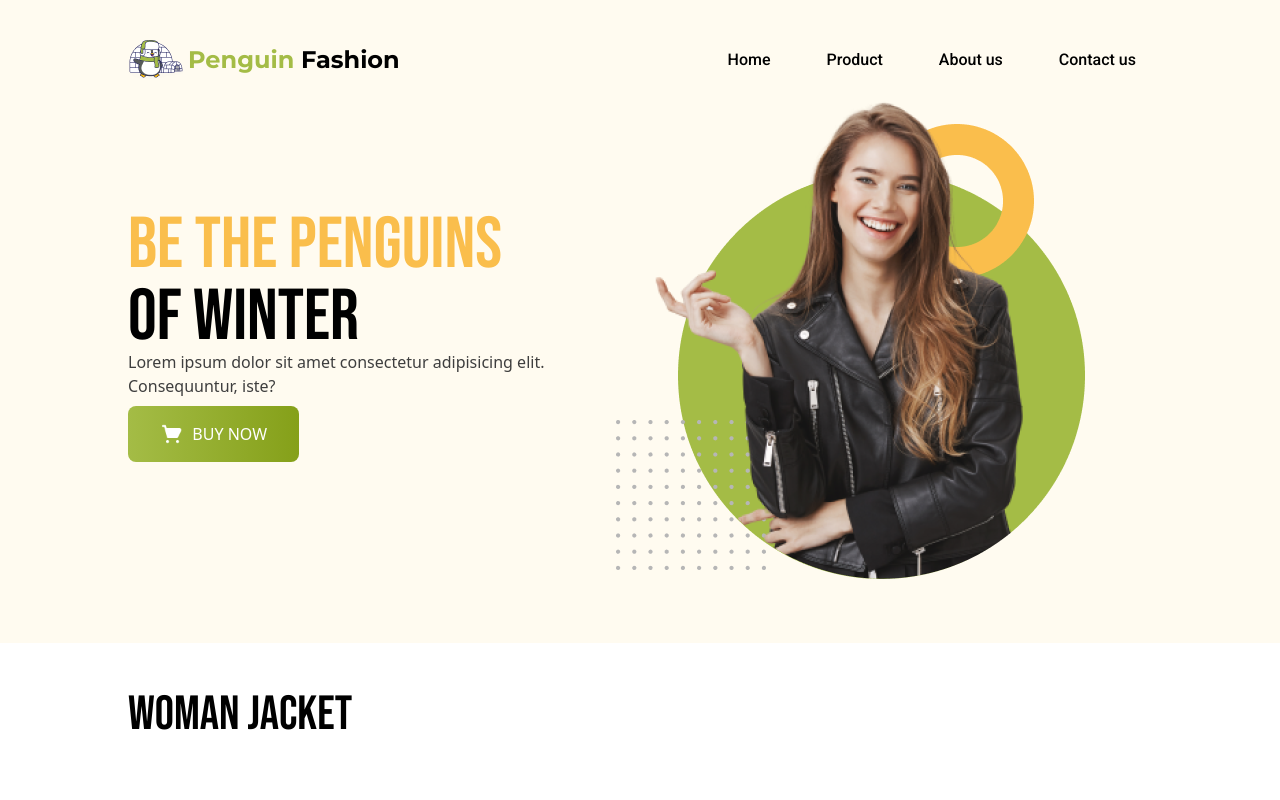
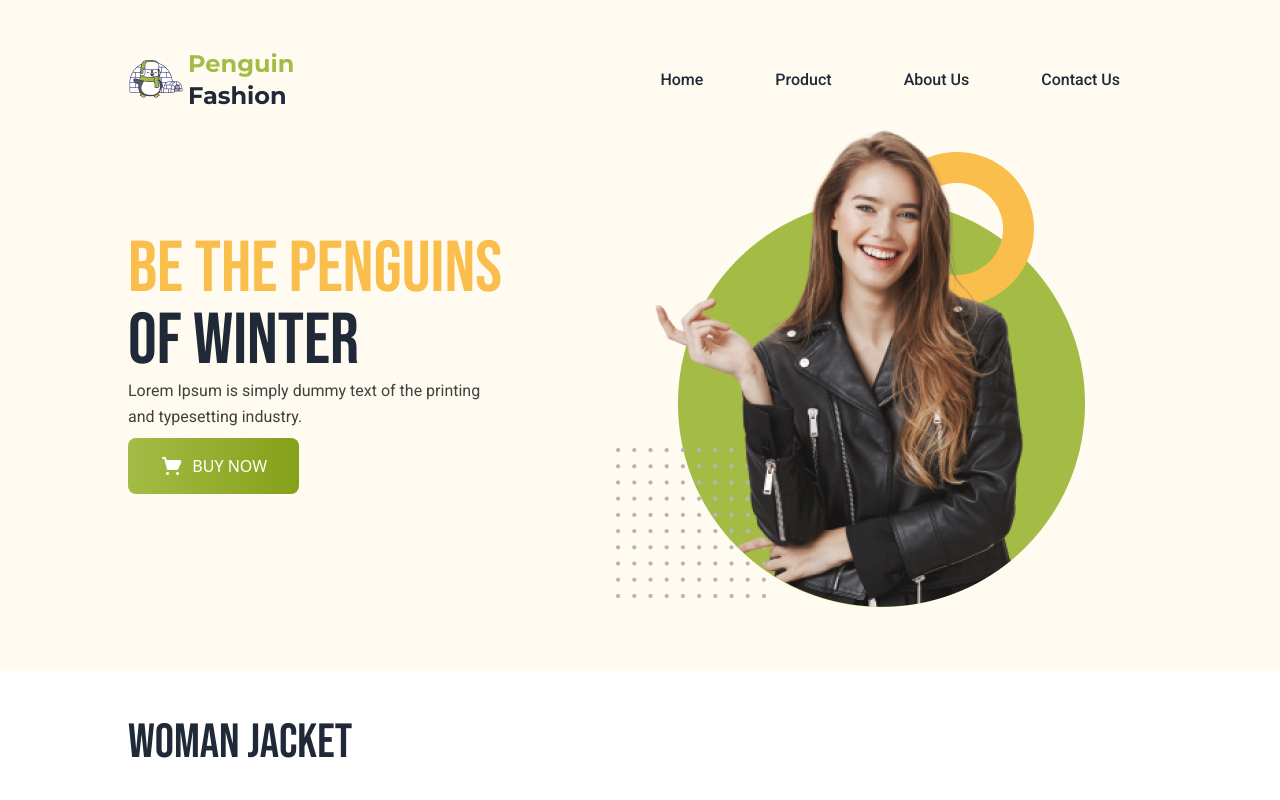
Before and after one commit to kaziMuntasirRahman/Penguin-Clothing, a plain HTML site: page index.html in a window 1280 px wide. Shown: the top 800 px of the page. Drawn offline with nearby package versions, Linux system fonts and the light colour scheme.

Commit message:
navbar responsive done

```diff
--- a/index.html
+++ b/index.html
@@ -1,9 +1,10 @@
 <!DOCTYPE html>
-<html lang="en">
+<html lang="en" data-theme="light">
 
 <head>
   <meta charset="UTF-8">
   <meta name="viewport" content="width=device-width, initial-scale=1.0">
+  <link href="https://cdn.jsdelivr.net/npm/daisyui@4.6.1/dist/full.min.css" rel="stylesheet" type="text/css" />
   <script src="https://cdn.tailwindcss.com"></script>
   <title>Penguin Clothing</title>
   <link rel="preconnect" href="https://fonts.googleapis.com">
@@ -35,23 +36,39 @@
 
 <body>
   <header class="bg-[#FFFBF0] pt-10 pr-36 pb-16 pl-32">
-    <nav class="flex justify-between items-center mb-3">
+
+    <nav class="navbar flex justify-between  px-0">
       <div class="nav-logo flex items-center gap-1">
-        <img src="icons/logo.png" alt="">
-        <h2 class="montserrat text-2xl font-bold"><span class="text-[#A4BC46]">Penguin</span> Fashion</h2>
+        <img src="icons/logo.png">
+        <h2 class="montserrat text-base lg:text-2xl font-bold"><span class="text-[#A4BC46]">Penguin</span> Fashion</h2>
       </div>
-      <div class="links flex gap-14 roboto text-base font-medium">
-        <a href="#">Home</a>
-        <a href="#">Product</a>
-        <a href="#">About us</a>
-        <a href="#">Contact us</a>
+      <div class="navbar-start">
+        <div class="dropdown">
+          <div tabindex="0" role="button" class="btn btn-ghost lg:hidden">
+            <img src="icons/menu-2-outline 1.png" alt="">
+          </div>
+          <ul tabindex="0" class="menu menu-sm dropdown-content mt-3 z-[1] p-2 shadow bg-base-100 rounded-box w-52">
+            <li><a>Home</a></li>
+            <li><a>Products</a></li>
+            <li><a>About Us</a></li>
+            <li><a>Contact Us</a></li>
+          </ul>
+        </div>
+      </div>
+      <div class="navbar-center hidden lg:flex">
+        <ul class="menu menu-horizontal links flex gap-10 roboto text-base font-medium px-0">
+          <li><a href="#">Home</a></li>
+          <li><a href="#">Product</a></li>
+          <li><a href="#">About Us</a></li>
+          <li><a href="#">Contact Us</a></li>
+        </ul>
       </div>
     </nav>
+
     <section class="banner flex justify-between items-center">
       <div class="banner-title">
         <h1 class="bebas-neue text-7xl"><span class="text-[#FABE4C]">Be the Penguins</span><br> of Winter</h1>
-        <p class="text-[#3E3E3E] .roboto text-2 mt-[-4px] mb-2">Lorem ipsum dolor sit amet consectetur adipisicing elit.
-          Consequuntur, iste?</p>
+        <div class="text-neutral-700 text-base font-normal font-['Roboto'] leading-relaxed mb-2">Lorem Ipsum is simply dummy text of the printing <br/>and typesetting industry.</div>
         <button
           class="flex justify-center items-center bg-gradient-to-r from-[#A4BC46] to-[#85A019] text-white py-4 px-8 rounded-lg uppercase border-0"><img
             src="icons/shopping-cart 1.png" alt="" class="w-6">
@@ -65,7 +82,7 @@
     <section class="woman mb-24">
       <h2 class="bebas-neue text-5xl">W0Man Jacket</h2>
       <div class="cart-container grid grid-cols-3 gap-7 mt-16">
-        <div class="cart px-4 py-6 rounded-2xl shadow-gray-950 shadow-sm">
+        <div class="cart px-4 py-6 rounded-2xl shadow">
           <div class="flex justify-center items-center img-container bg-[#F1F1F1] rounded-2xl">
             <img src="images/jacket-1.png" class="w-9/12">
           </div>
@@ -81,7 +98,7 @@
             </button>
           </div>
         </div>
-        <div class="cart px-4 py-6 rounded-2xl shadow-gray-950 shadow-sm">
+        <div class="cart px-4 py-6 rounded-2xl shadow">
           <div class="flex justify-center items-center img-container bg-[#F1F1F1] rounded-2xl">
             <img src="images/jacket-2.png" class="w-9/12">
           </div>
@@ -97,7 +114,7 @@
             </button>
           </div>
         </div>
-        <div class="cart px-4 py-6 rounded-2xl shadow-gray-950 shadow-sm">
+        <div class="cart px-4 py-6 rounded-2xl shadow">
           <div class="flex justify-center items-center img-container bg-[#F1F1F1] rounded-2xl">
             <img src="images/jacket-3.png" class="w-9/12">
           </div>
@@ -121,7 +138,7 @@
     <section class="man mb-24">
       <h2 class="bebas-neue text-5xl">W0Man Jacket</h2>
       <div class="cart-container grid grid-cols-3 gap-7 mt-16">
-        <div class="cart px-4 py-6 rounded-2xl shadow-gray-950 shadow-sm">
+        <div class="cart px-4 py-6 rounded-2xl shadow">
           <div class="flex justify-center items-center img-container bg-[#F1F1F1] rounded-2xl">
             <img src="images/jacket-4.png" class="w-9/12">
           </div>
@@ -137,7 +154,7 @@
             </button>
           </div>
         </div>
-        <div class="cart px-4 py-6 rounded-2xl shadow-gray-950 shadow-sm">
+        <div class="cart px-4 py-6 rounded-2xl shadow">
           <div class="flex justify-center items-center img-container bg-[#F1F1F1] rounded-2xl">
             <img src="images/jacket-5.png" class="w-9/12">
           </div>
@@ -153,7 +170,7 @@
             </button>
           </div>
         </div>
-        <div class="cart px-4 py-6 rounded-2xl shadow-gray-950 shadow-sm">
+        <div class="cart px-4 py-6 rounded-2xl shadow">
           <div class="flex justify-center items-center img-container bg-[#F1F1F1] rounded-2xl">
             <img src="images/jacket-6.png" class="w-9/12">
           </div>
```
Also changed, not shown: icons/menu-2-outline 1.png.
